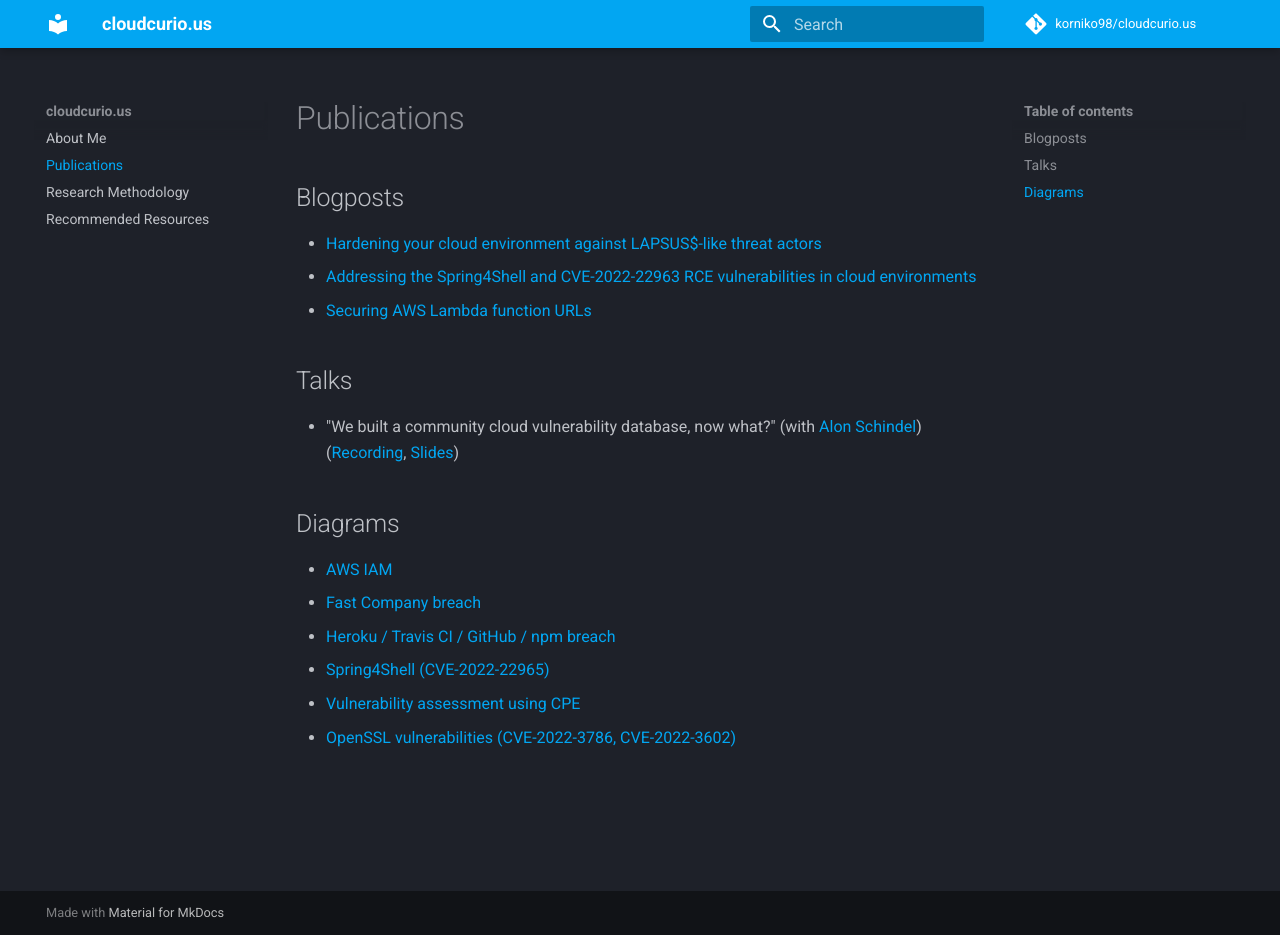
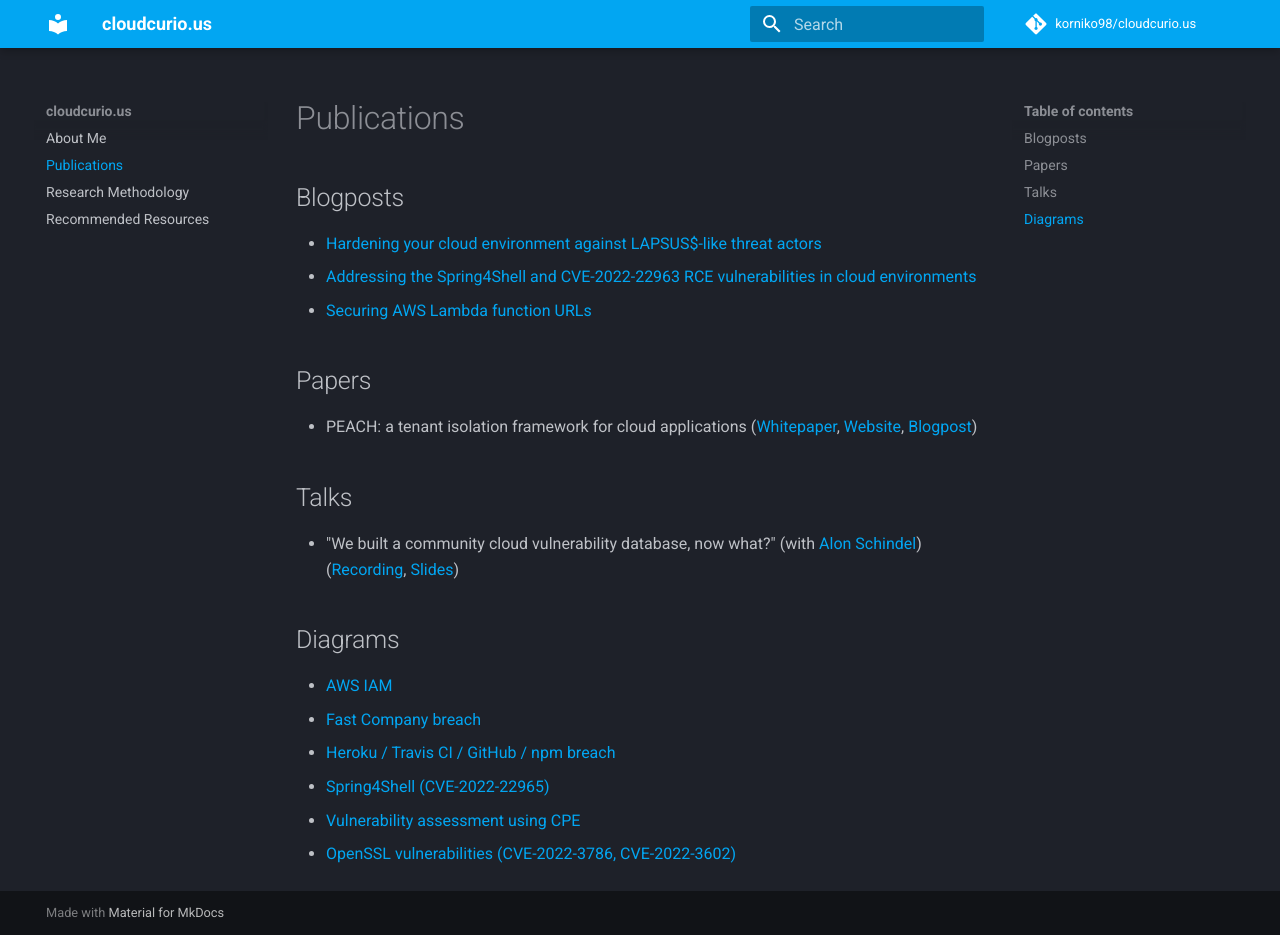
Before and after one commit to korniko98/cloudcurio.us, an MkDocs documentation site: the page built from docs/publications.md, in a window 1280 px wide and 935 px high. Built offline with MkDocs 1.6.1 and Material for MkDocs 9.7.7, drawn with Linux system fonts in a browser that asks for light colours; comment, search, counter and statistics services are not loaded.

Commit message:
Update publications.md

```diff
--- a/docs/publications.md
+++ b/docs/publications.md
@@ -4,6 +4,9 @@
 * [Hardening your cloud environment against LAPSUS$-like threat actors](https://www.wiz.io/blog/hardening-your-cloud-environment-against-lapsus-like-threat-actor)
 * [Addressing the Spring4Shell and CVE-2022-22963 RCE vulnerabilities in cloud environments](https://www.wiz.io/blog/addressing-recent-spring4shell-and-cve-2022-22963-rce-vulnerabilities-with-wiz)
 * [Securing AWS Lambda function URLs](https://www.wiz.io/blog/securing-aws-lambda-function-urls)
+
+## Papers
+* PEACH: a tenant isolation framework for cloud applications ([Whitepaper](https://www.datocms-assets.com/75231/1671033753-peach_whitepaper_ver1-1.pdf), [Website](https://peach.wiz.io/), [Blogpost](https://www.wiz.io/blog/introducing-peach-a-tenant-isolation-framework-for-cloud-applications))
 
 ## Talks
 * "We built a community cloud vulnerability database, now what?" (with [Alon Schindel](https://twitter.com/41thexplorer)) ([Recording](https://youtu.be/KwDo6KG76_c), [Slides](https://pretalx.com/media/fwd-cloudsec-2022/submissions/YJBJPK/resources/cloudvulndb_fwd_jLR2QM9.pdf))
```
